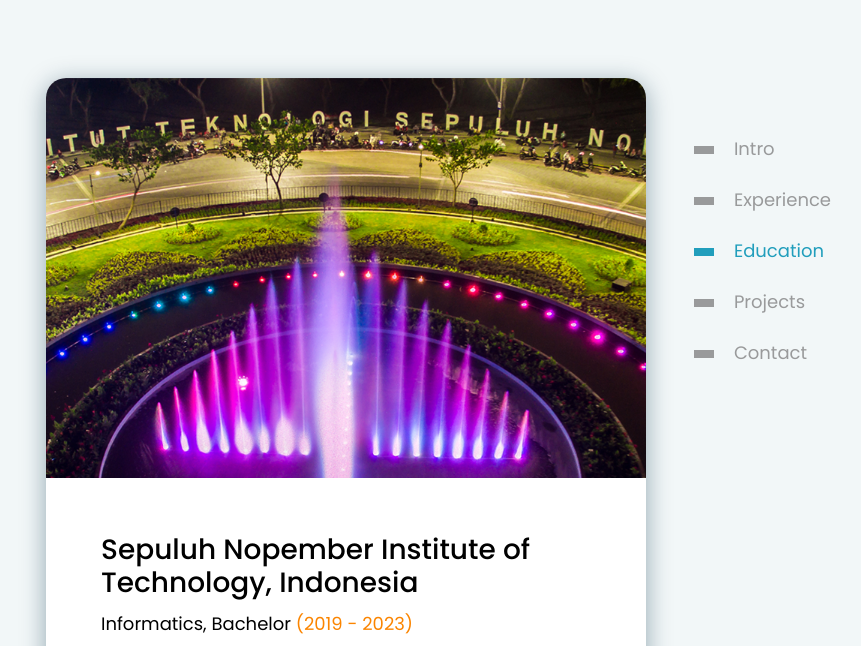
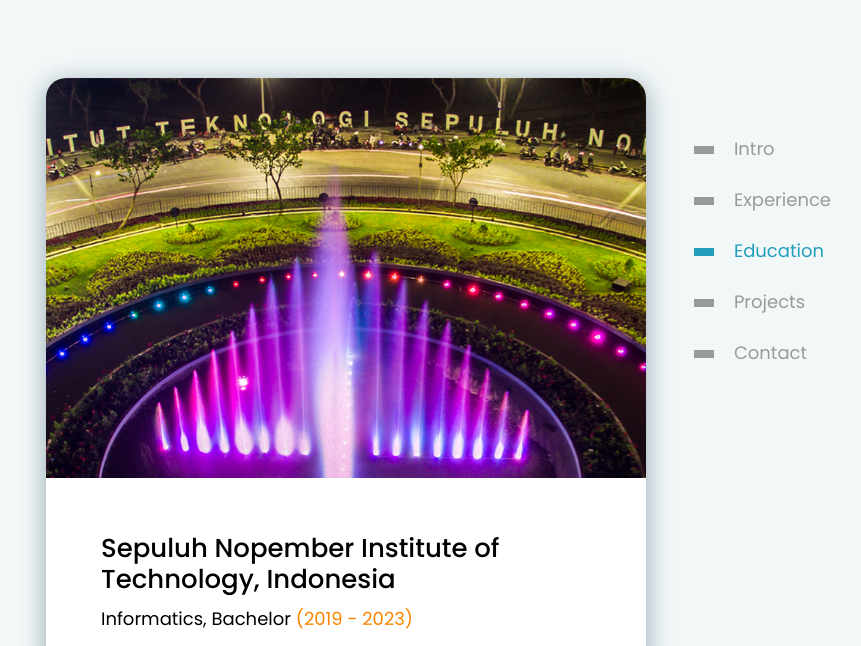
Before and after one commit to putukrisna6/putukrisna6.github.io, a plain HTML site: page education.html in a window 1280 px wide. Shown: the part 147-793 px from the top of the page, without its empty margins (294-1155 px from the left). Drawn offline with nearby package versions, Linux system fonts and the light colour scheme.

Commit message:
fix edu font size

```diff
--- a/css/style.css
+++ b/css/style.css
@@ -456,3 +456,7 @@ figcaption {
 .all.active, .laravel.active, .java.active, .other.active, .php.active {
 	font-weight: bold!important;
 }
+
+h3 {
+	font-size: 26px;
+}
```
